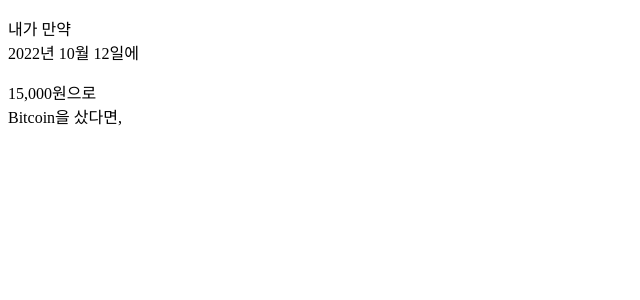
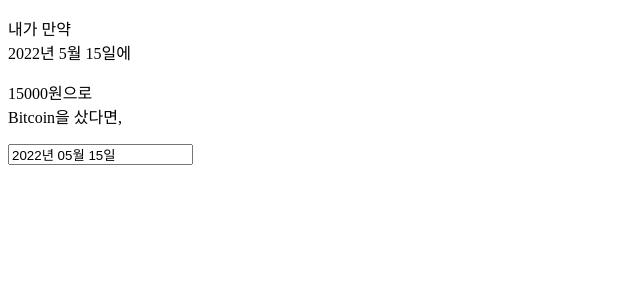
Before and after one commit to codeit-bootcamp-frontend/0-crypto-meter-techno-leaders, a React (Vite) app: page / in a window 1280 px wide. Shown: the top 300 px of the page, without its empty margins (0-640 px from the left). Built offline with nearby package versions, Linux system fonts and the light colour scheme.

Commit message:
feat: react-datepicker 구현

```diff
--- a/src/components/InputBoard.jsx
+++ b/src/components/InputBoard.jsx
@@ -1,18 +1,62 @@
+import React, { useState } from 'react';
+import ReactDatePicker, { registerLocale } from 'react-datepicker';
+import ko from 'date-fns/locale/ko';
+import { formatDate } from '/src/formatDate';
+
+// react-datepicker 캘린더 드롭다운 기본 css 모듈
+import 'react-datepicker/dist/react-datepicker.css';
+
+registerLocale('ko', ko);
+
+const TODAY = new Date();
+const ONE_YEAR_AGO = new Date(
+  TODAY.getFullYear() - 1,
+  TODAY.getMonth(),
+  TODAY.getDate()
+);
+
+const DEFAULT_VALUES = {
+  selectedDate: ONE_YEAR_AGO,
+  amount: 15000,
+  crypto: 'Bitcoin',
+};
+
 function InputBoard() {
+  const [values, setValues] = useState(DEFAULT_VALUES);
+
+  const handleChange = (name, value) => {
+    setValues((prevValues) => ({ ...prevValues, [name]: value }));
+  };
+
+  const handleDateChange = (date) => {
+    handleChange('selectedDate', date);
+  };
+
   return (
     <div className="inputBoardContainer">
       <div className="inputBoardTitle">
         <p>
           내가 만약
           <br />
-          <span>2022년 10월 12일</span>에
+          <span>{formatDate(values.selectedDate)}</span>에
         </p>
         <p>
-          <span>15,000원</span>으로
+          <span>15000원</span>으로
           <br />
           <span>Bitcoin</span>을 샀다면,
         </p>
       </div>
+      <ReactDatePicker
+        name="selectedDate"
+        locale={'ko'}
+        selected={values.selectedDate}
+        onChange={handleDateChange}
+        showMonthDropdown
+        showYearDropdown
+        dropdownMode="select"
+        dateFormat="yyyy년 MM월 dd일"
+        dateFormatCalendar="yyyy MMMM"
+      />
     </div>
   );
 }
```
